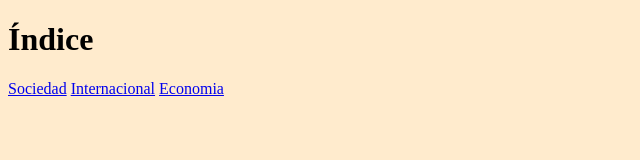
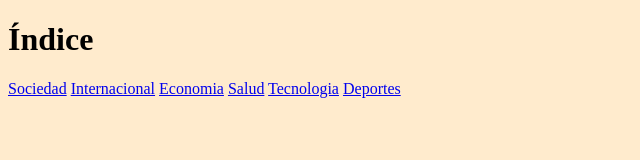
Before and after one commit to RaulGarciaLopez/periodico, a plain HTML site: page index.html in a window 1280 px wide. Shown: the whole page, without its empty margins (0-640 px from the left). Drawn offline with Linux system fonts and the light colour scheme.

Commit message:
index actualizado2

```diff
--- a/index.html
+++ b/index.html
@@ -11,5 +11,8 @@
     <a href="sociedad.html">Sociedad</a>
     <a href="internacional.html">Internacional</a>
     <a href="economia.html">Economia</a>
+    <a href="salud.html">Salud</a>
+    <a href="tecnologia.html">Tecnologia</a>
+    <a href="deportes.html">Deportes</a>
 </body>
 </html>
```
